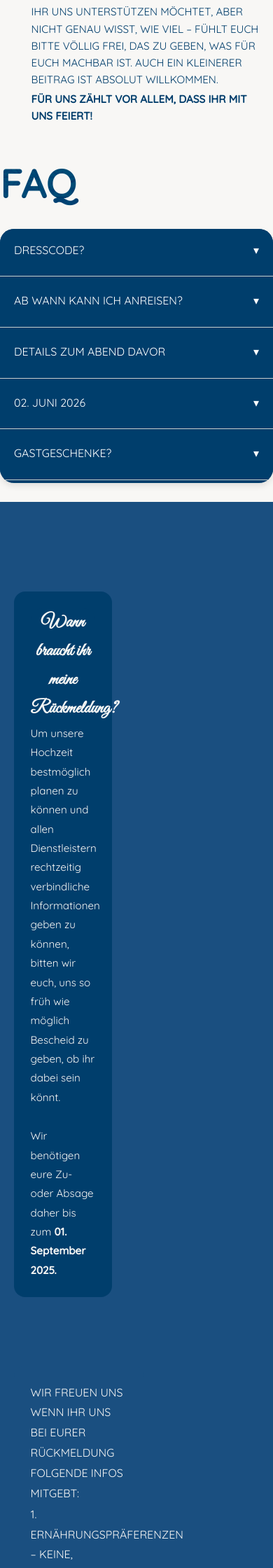
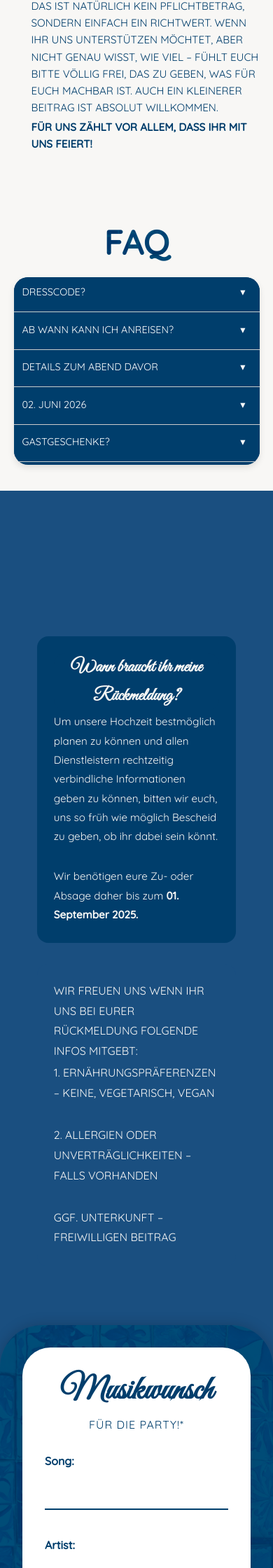
Before and after one commit to clawo/FriedaNiko, a PHP site: page /pages/index.php in a window 390 px wide. Shown: the part 3440-5680 px from the top of the page at 70% size. Run offline with PHP 8.4, Linux system fonts and the light colour scheme.

Commit message:
wir heiraten verbessert

```diff
--- a/style/styleHomepage.css
+++ b/style/styleHomepage.css
@@ -47,6 +47,12 @@
   white-space: nowrap;
 }
 
+@media (max-width: 450px) {
+  .overlay-text {
+    font-size: 5vh;
+  }
+}
+
 .date-text {
   background-color: var(--background-color);
   padding: 20px 0;
@@ -91,14 +97,16 @@
 .vertical-divider {
   width: 1px;
   background-color: white;
-    opacity: 0.6;
+  opacity: 1;
   margin: 0 20px;
   height: 80%;
+  z-index: 10;
 }
 
 @media (max-width: 768px) {
   .vertical-divider {
-      display: none;
+    display:inline-block;
+    background-color: white;
   }
 }
 
@@ -548,7 +556,6 @@
 height: 20%;
 padding: 7%;
 text-align: center;
-  align-self: center;
 z-index: 2;
 background-color: #003E6C;
 border-top-left-radius: 30px;
@@ -585,8 +592,6 @@
 margin-bottom: 10px;
 color: #F8F7F5;
 height: 12%;
-  width: 90%;
-  align-self: center;
 }
 
 
@@ -930,3 +935,160 @@
 opacity: 1;
 visibility: visible;
 }
+
+/* === FAQ Responsive – komplett === */
+
+@media (max-width: 1024px) {
+.faq-title {
+  font-size: 6rem;
+  text-align: center;
+}
+
+.faq-info {
+  padding: 5%;
+}
+
+.faq-rsvp {
+  font-size: 2rem;
+  padding: 3%;
+}
+}
+
+@media (max-width: 768px) {
+.faq-section {
+  padding: 30px 5%;
+  display: flex;
+  flex-direction: column;
+  align-items: center;
+  gap: 20px;
+}
+
+.faq-title {
+  font-size: 4rem;
+  margin: 0 0 20px;
+  text-align: center;
+}
+
+.faq-background-box {
+  position: relative;
+  width: 100%;
+  height: 180px;
+  background-image: url('../Images/fliesen.png');
+  background-size: cover;
+  background-position: center;
+  border-radius: 20px;
+  padding: 20px;
+  z-index: 0;
+  opacity: 0.9;
+  margin-bottom: 20px;
+  pointer-events: none;
+}
+
+.faq-info {
+  position: relative;
+  background-color: #003E6C;
+  color: #F8F7F5;
+  padding: 20px;
+  border-radius: 20px;
+  text-align: center;
+  z-index: 1;
+  width: 100%;
+}
+
+.faq-info h3 {
+  font-family: 'Great Vibes', cursive;
+  font-size: 1.6rem;
+  margin-bottom: 10px;
+}
+
+.faq-info p {
+  font-size: 0.95rem;
+  line-height: 1.5;
+}
+
+.accordion {
+  width: 100%;
+}
+
+.accordion-button {
+  padding: 15px;
+  font-size: 1rem;
+}
+
+.accordion-content.open {
+  padding: 15px;
+}
+
+.faq-rsvp {
+  background-color: #003E6C;
+  color: #F8F7F5;
+  font-size: 1.8rem;
+  padding: 20px;
+  border-radius: 20px;
+  text-align: center;
+  width: 100%;
+  z-index: 1;
+}
+}
+
+@media (max-width: 480px) {
+.faq-title {
+  font-size: 3rem;
+}
+
+.faq-background-box {
+  height: 140px;
+  padding: 15px;
+}
+
+.faq-info h3 {
+  font-size: 1.4rem;
+}
+
+.faq-info p {
+  font-size: 0.85rem;
+}
+
+.accordion-button {
+  font-size: 0.9rem;
+  padding: 12px;
+}
+
+.accordion-content.open {
+  padding: 12px;
+}
+
+.faq-rsvp {
+  font-size: 1.5rem;
+  padding: 15px;
+}
+}
+
+@media (max-width: 768px) {
+.rsvp-content-wrapper {
+  flex-direction: column;
+  align-items: center;
+  gap: 30px;
+  width: 100%;              /* wichtig */
+  padding: 0 5%;            /* optional etwas Rand innen */
+  box-sizing: border-box;   /* verhindert Überlauf */
+}
+
+.rsvp-info-box {
+  width: 90%;
+  max-width: none;          /* bricht ggf. vorhandene Begrenzung */
+  margin: 80px auto 0 auto; /* Abstand nach oben und zentriert */
+  padding: 1.5rem;
+  box-sizing: border-box;
+  order: 1;
+}
+
+.rsvp-right-box {
+  width: 90%;
+  max-width: none;
+  margin: 0 auto;
+  padding: 1.5rem;
+  box-sizing: border-box;
+  order: 2;
+}
+}
```
Lines whose indentation alone changed are shown as unchanged.
